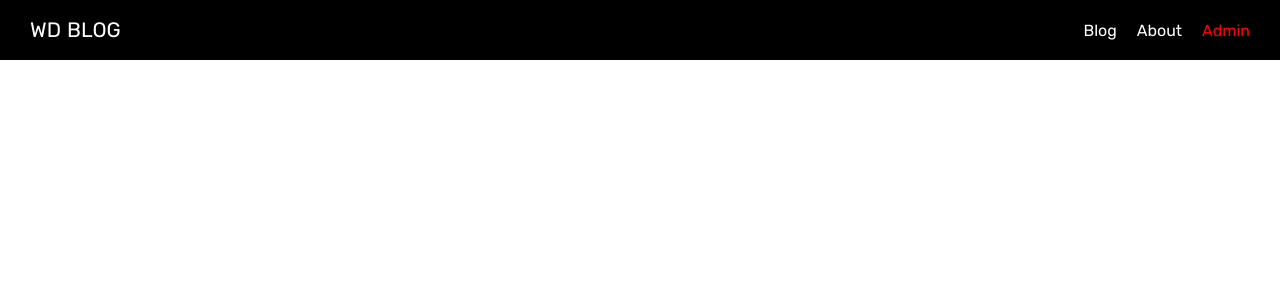
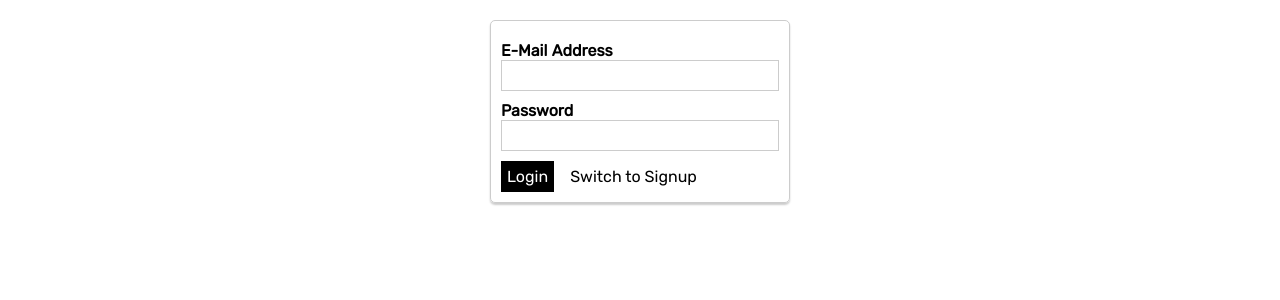
Before and after one commit to leesmith/sandbox, a Nuxt app in the folder nuxtjs/nuxtjs-blog/: page /admin/auth in a window 1280 px wide. Shown: the top 300 px of the page. Built offline with nearby package versions, Linux system fonts and the light colour scheme.

Commit message:
Add admin layout and error page

```diff
--- /dev/null
+++ b/nuxtjs/nuxtjs-blog/layouts/admin.vue
@@ -0,0 +1,23 @@
+<template>
+  <div>
+    <nuxt/>
+  </div>
+</template>
+
+<style>
+html {
+  font-family: "Rubik", -apple-system, BlinkMacSystemFont, "Segoe UI", Roboto,
+    "Helvetica Neue", Arial, sans-serif;
+  font-size: 16px;
+  word-spacing: 1px;
+  -ms-text-size-adjust: 100%;
+  -webkit-text-size-adjust: 100%;
+  -moz-osx-font-smoothing: grayscale;
+  -webkit-font-smoothing: antialiased;
+  box-sizing: border-box;
+}
+
+body {
+  margin: 0;
+}
+</style>
--- /dev/null
+++ b/nuxtjs/nuxtjs-blog/layouts/error.vue
@@ -0,0 +1,22 @@
+<template>
+  <div class="error-page">
+    <h1>Oops, something went wrong!</h1>
+    <p>Back to <a href="/">safety</a>!</p>
+  </div>
+</template>
+
+<style scoped>
+.error-page {
+  text-align: center;
+}
+
+.error-page a {
+  text-decoration: none;
+  color: red;
+}
+
+.error-page a:hover,
+.error-page a:active {
+  color: salmon;
+}
+</style>
--- a/nuxtjs/nuxtjs-blog/pages/admin/_postId/index.vue
+++ b/nuxtjs/nuxtjs-blog/pages/admin/_postId/index.vue
@@ -10,6 +10,7 @@
 import AdminPostForm from "@/components/Admin/AdminPostForm";
 
 export default {
+  layout: "admin",
   components: {
     AdminPostForm
   },
--- a/nuxtjs/nuxtjs-blog/pages/admin/auth/index.vue
+++ b/nuxtjs/nuxtjs-blog/pages/admin/auth/index.vue
@@ -0,0 +1,51 @@
+<template>
+  <div class="admin-auth-page">
+    <div class="auth-container">
+      <form>
+        <AppControlInput type="email">E-Mail Address</AppControlInput>
+        <AppControlInput type="password">Password</AppControlInput>
+        <AppButton type="submit">{{ isLogin ? 'Login' : 'Sign Up' }}</AppButton>
+        <AppButton
+          type="button"
+          btn-style="inverted"
+          style="margin-left: 10px"
+          @click="isLogin = !isLogin">Switch to {{ isLogin ? 'Signup' : 'Login' }}</AppButton>
+      </form>
+    </div>
+  </div>
+</template>
+
+<script>
+import AppControlInput from "@/components/UI/AppControlInput";
+import AppButton from "@/components/UI/AppButton";
+
+export default {
+  name: "AdminAuthPage",
+  layout: "admin",
+  components: {
+    AppControlInput,
+    AppButton
+  },
+  data() {
+    return {
+      isLogin: true
+    };
+  }
+};
+</script>
+
+<style scoped>
+.admin-auth-page {
+  padding: 20px;
+}
+
+.auth-container {
+  border: 1px solid #ccc;
+  border-radius: 5px;
+  box-shadow: 0 2px 2px #ccc;
+  width: 300px;
+  margin: auto;
+  padding: 10px;
+  box-sizing: border-box;
+}
+</style>
--- a/nuxtjs/nuxtjs-blog/pages/admin/index.vue
+++ b/nuxtjs/nuxtjs-blog/pages/admin/index.vue
@@ -1,7 +1,7 @@
 <template>
   <div class="admin-page">
     <section class="new-post">
-      <button @click="$router.push('/admin/new-post')">Create Post</button>
+      <AppButton @click="$router.push('/admin/new-post')">Create Post</AppButton>
     </section>
     <section class="existing-posts">
       <h1>Existing Posts</h1>
@@ -12,10 +12,13 @@
 
 <script>
 import PostList from "@/components/Posts/PostList";
+import AppButton from "@/components/UI/AppButton";
 
 export default {
+  layout: "admin",
   components: {
-    PostList
+    PostList,
+    AppButton
   }
 };
 </script>
--- a/nuxtjs/nuxtjs-blog/pages/admin/new-post/index.vue
+++ b/nuxtjs/nuxtjs-blog/pages/admin/new-post/index.vue
@@ -10,6 +10,7 @@
 import AdminPostForm from "@/components/Admin/AdminPostForm";
 
 export default {
+  layout: "admin",
   components: {
     AdminPostForm
   }
```
